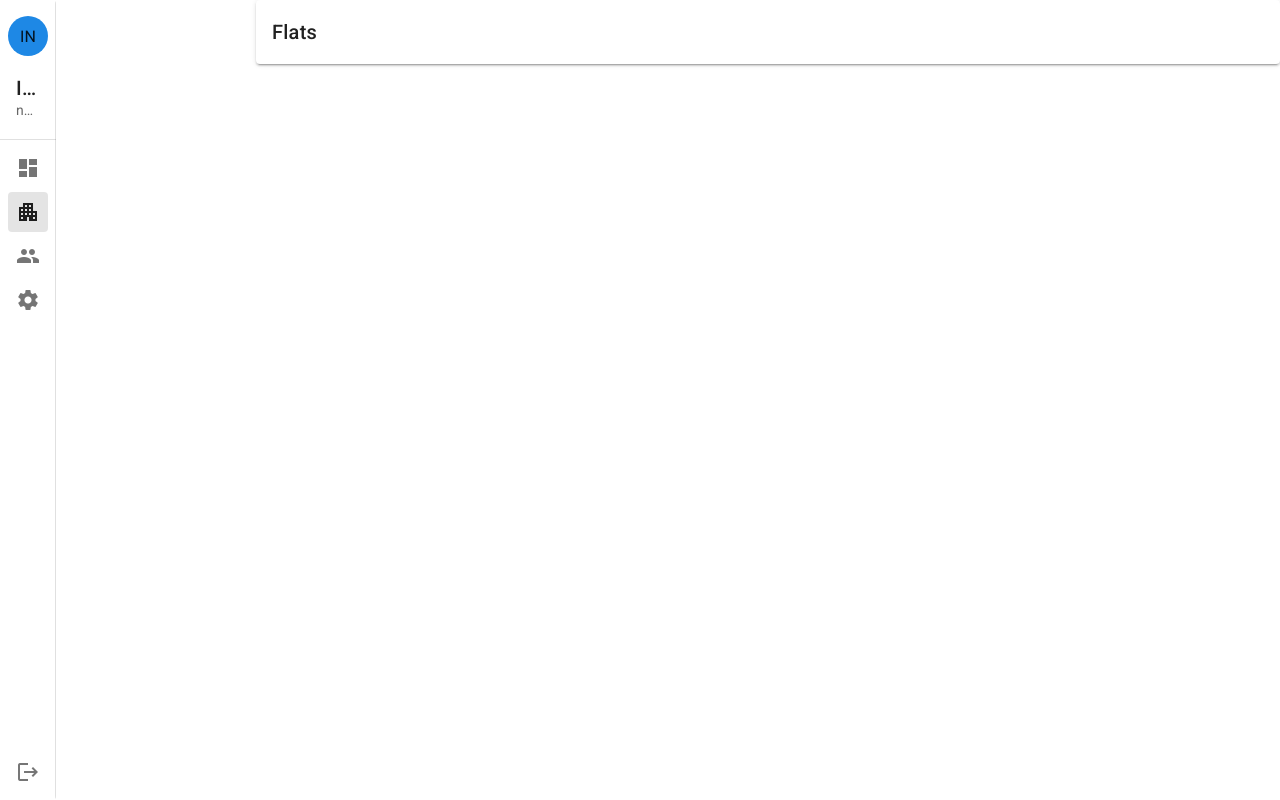
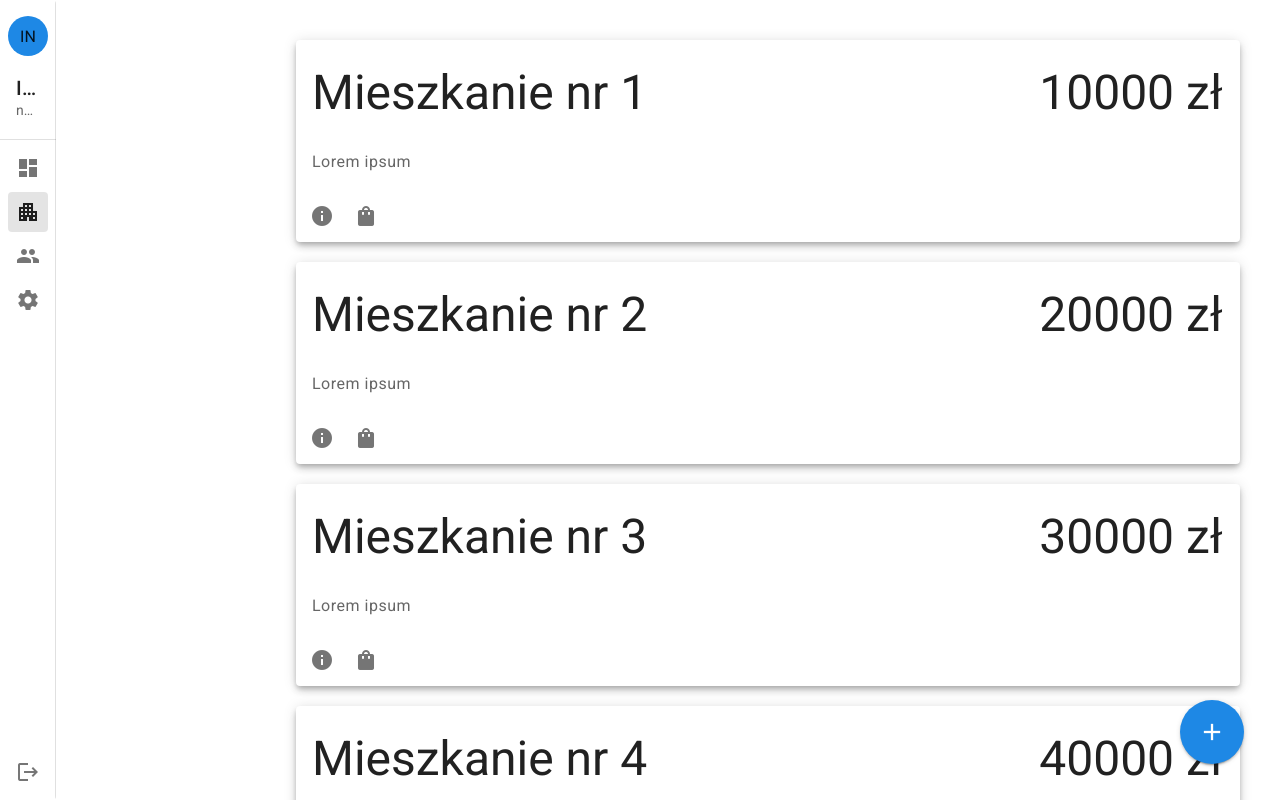
Before and after one commit to TenDan/flatsapi-app, a Vue app: page /flats in a window 1280 px wide. Shown: the top 800 px of the page. Built offline with nearby package versions, Linux system fonts and the light colour scheme.

Commit message:
flats section expand

```diff
--- a/src/views/Flats.vue
+++ b/src/views/Flats.vue
@@ -1,7 +1,39 @@
 <template>
-  <v-card>
-    <v-card-title>Flats</v-card-title>
-  </v-card>
+  <v-content class="pa-5">
+    <v-card elevation="5" class="mx-5 my-8" v-for="n in 10" :key="n">
+      <v-row justify="space-between" align="center">
+        <v-col cols="6">
+          <v-card-title class="text-h3">Mieszkanie nr {{n}}</v-card-title>
+        </v-col>
+        <v-col cols="3">
+          <div class="text-h3 text-center">{{n * 10000}} zł</div>
+        </v-col>
+      </v-row>
+      <v-card-text class="text-body-1">Lorem ipsum</v-card-text>
+      <v-card-actions>
+        <v-btn icon>
+          <v-icon>info</v-icon>
+        </v-btn>
+        <v-btn icon>
+          <v-icon>shopping_bag</v-icon>
+        </v-btn>
+      </v-card-actions>
+    </v-card>
+    <v-fab-transition>
+      <v-btn
+        elevation="2"
+        fab
+        bottom
+        large
+        right
+        color="primary"
+        fixed
+        class="ma-5"
+      >
+        <v-icon>add</v-icon>
+      </v-btn>
+    </v-fab-transition>
+  </v-content>
 </template>
 
 <script>
```
